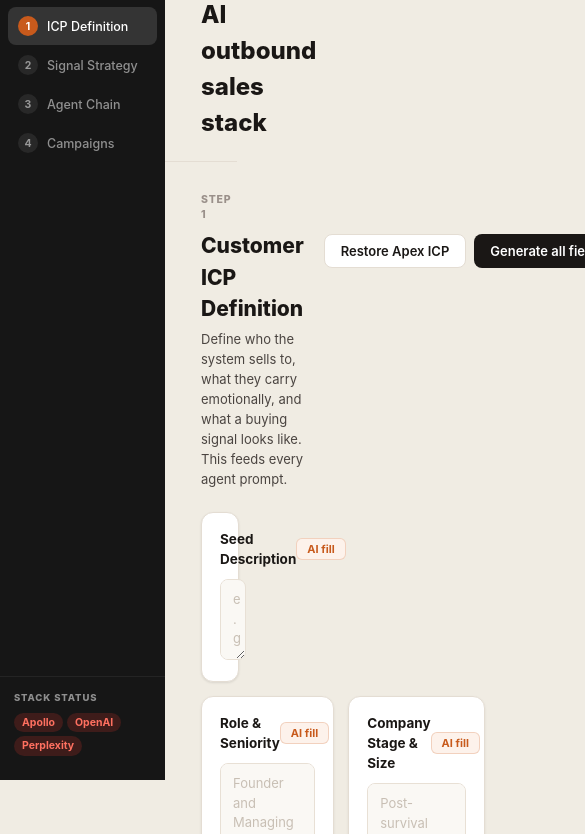
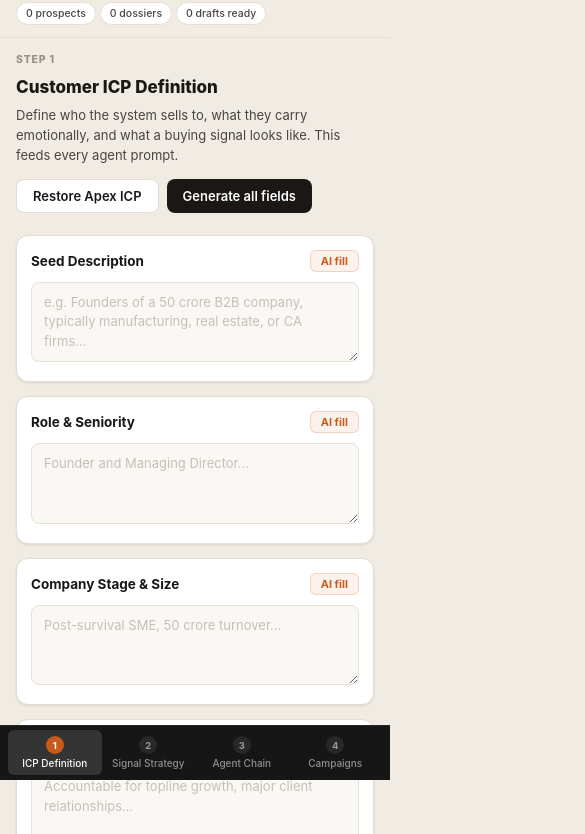
Before and after one commit to shantanuap94/apex-outbound-os, a website: page public/index.html in a window 390 px wide. Shown: the part 64-898 px from the top of the page, 585 px wide, since content can reach past the window. Drawn offline with Linux system fonts and the light colour scheme; no server answers.

Commit message:
Add responsive breakpoints for laptop, tablet, and mobile
- Desktop: tighter header (16px pad, 20px title), 32px main padding
- ≤1200px: 180px sidebar, 2-col score bands, 2-col prospect grid
- ≤900px: 150px sidebar, single-col field rows, empathy map, sources
- ≤640px: sidebar becomes fixed bottom nav, all grids go single-col,
  chain actions stack vertically, rubric hides last column

Co-Authored-By: Claude Sonnet 4.6 <noreply@anthropic.com>

```diff
--- a/public/styles.css
+++ b/public/styles.css
@@ -90,14 +90,15 @@ a { color: var(--accent); }
 .main-wrap { margin-left: 165px; min-height: 100vh; }
 
 .main-hd {
-  display: flex; align-items: flex-start; justify-content: space-between;
-  padding: 26px 36px 20px;
+  display: flex; align-items: center; justify-content: space-between;
+  padding: 16px 32px 14px;
   background: var(--page);
   border-bottom: 1px solid var(--border);
   position: sticky; top: 0; z-index: 50;
+  flex-wrap: wrap; gap: 10px;
 }
-.hd-eyebrow { font-size: 10.5px; font-weight: 800; letter-spacing: 1.2px; text-transform: uppercase; color: var(--accent); margin-bottom: 3px; }
-.hd-title   { font-size: 24px; font-weight: 800; color: var(--text); }
+.hd-eyebrow { font-size: 10px; font-weight: 800; letter-spacing: 1.2px; text-transform: uppercase; color: var(--accent); margin-bottom: 2px; }
+.hd-title   { font-size: 20px; font-weight: 800; color: var(--text); }
 .hd-counters { display: flex; gap: 8px; padding-top: 6px; }
 .ctr-pill {
   font-size: 12px; font-weight: 500; padding: 4px 12px;
@@ -105,7 +106,7 @@ a { color: var(--accent); }
   background: var(--card); color: var(--text-2); white-space: nowrap;
 }
 
-main { padding: 30px 36px 60px; }
+main { padding: 24px 32px 60px; }
 .tab-panel { display: none; }
 .tab-panel.active { display: block; }
 
@@ -160,8 +161,8 @@ main { padding: 30px 36px 60px; }
 
 /* Empathy map */
 .empathy-grid { display: grid; grid-template-columns: 1fr 1fr; gap: 12px; margin-top: 14px; }
-.em-cell-hd   { display: flex; align-items: center; justify-content: space-between; margin-bottom: 6px; }
-.em-cell-hd span { font-size: 12.5px; font-weight: 600; color: var(--text-2); }
+.em-cell-hd   { display: flex; align-items: center; justify-content: space-between; margin-bottom: 6px; gap: 8px; }
+.em-cell-hd span { font-size: 12.5px; font-weight: 600; color: var(--text-2); flex: 1; min-width: 0; }
 .em-cell textarea {
   width: 100%; border: 1px solid #e8e0d5; border-radius: 7px;
   padding: 9px 11px; font-size: 12.5px; color: var(--text);
@@ -370,3 +371,94 @@ main { padding: 30px 36px 60px; }
 .mt-8  { margin-top: 8px; }
 .mt-12 { margin-top: 12px; }
 .mt-16 { margin-top: 16px; }
+
+/* ─── Responsive — laptop (≤ 1200px) ────────────────────────────────────── */
+@media (max-width: 1200px) {
+  #app { grid-template-columns: 180px 1fr; }
+  .sidebar { width: 180px; }
+  .main-wrap { margin-left: 180px; }
+  .score-bands { grid-template-columns: 1fr 1fr; }
+  .main-hd { padding: 18px 24px 14px; }
+  .hd-title { font-size: 20px; }
+  main { padding: 24px 24px 60px; }
+  .prospect-grid { grid-template-columns: 1fr 1fr; }
+}
+
+/* ─── Responsive — tablet / small laptop (≤ 900px) ──────────────────────── */
+@media (max-width: 900px) {
+  #app { grid-template-columns: 150px 1fr; }
+  .sidebar { width: 150px; }
+  .main-wrap { margin-left: 150px; }
+  .sb-brand-name { font-size: 12px; }
+  .sb-brand-sub  { font-size: 10px; }
+  .nav-item { font-size: 11.5px; padding: 8px 8px; gap: 7px; }
+  .main-hd { padding: 14px 18px 10px; flex-wrap: wrap; gap: 8px; }
+  .hd-title { font-size: 18px; }
+  .hd-counters { gap: 6px; }
+  .ctr-pill { font-size: 11px; padding: 3px 10px; }
+  main { padding: 18px 18px 60px; }
+  .step-hd { flex-direction: column; gap: 10px; }
+  .step-hd-btns { display: flex; }
+  .field-row { grid-template-columns: 1fr; }
+  .empathy-grid { grid-template-columns: 1fr; }
+  .source-grid { grid-template-columns: 1fr; }
+  .score-bands { grid-template-columns: 1fr 1fr; }
+  .prospect-grid { grid-template-columns: 1fr 1fr; }
+  .step-card-body { padding: 0 16px 16px; }
+  .rubric-tbl td, .rubric-tbl th { padding: 8px 10px; font-size: 12px; }
+}
+
+/* ─── Responsive — mobile (≤ 640px) ─────────────────────────────────────── */
+@media (max-width: 640px) {
+  #app { grid-template-columns: 1fr; }
+
+  /* Sidebar → fixed bottom nav bar */
+  .sidebar {
+    position: fixed; bottom: 0; top: auto; left: 0; right: 0;
+    width: 100%; height: auto; flex-direction: row;
+    border-top: 1px solid rgba(255,255,255,.08);
+    z-index: 200;
+  }
+  .sb-brand  { display: none; }
+  .sb-status { display: none; }
+  .sb-nav {
+    flex: 1; display: flex; flex-direction: row; padding: 4px 8px;
+    gap: 0; overflow-x: auto;
+  }
+  .nav-item {
+    flex: 1; flex-direction: column; justify-content: center;
+    align-items: center; gap: 3px; padding: 6px 4px;
+    font-size: 10px; border-radius: 6px; min-width: 60px;
+  }
+  .nav-num { width: 18px; height: 18px; font-size: 9.5px; }
+
+  .main-wrap { margin-left: 0; padding-bottom: 72px; }
+  .main-hd { padding: 12px 16px; flex-direction: column; align-items: flex-start; gap: 8px; }
+  .hd-eyebrow { font-size: 9px; }
+  .hd-title { font-size: 16px; }
+  .hd-counters { flex-wrap: wrap; gap: 4px; }
+  .ctr-pill { font-size: 10.5px; padding: 3px 9px; }
+
+  main { padding: 14px 16px 40px; }
+  .step-hd { flex-direction: column; gap: 10px; }
+  .step-hd h2 { font-size: 17px; }
+  .step-hd-btns { flex-wrap: wrap; }
+
+  .field-row { grid-template-columns: 1fr; }
+  .empathy-grid { grid-template-columns: 1fr; }
+  .score-bands { grid-template-columns: 1fr 1fr; }
+  .source-grid { grid-template-columns: 1fr; }
+  .prospect-grid { grid-template-columns: 1fr; }
+  .step-card-body { padding: 0 14px 14px; }
+  .chain-actions { flex-direction: column; }
+  .chain-actions .btn { width: 100%; justify-content: center; }
+  .state-row { flex-wrap: wrap; gap: 8px; }
+  .rubric-tbl th:last-child, .rubric-tbl td:last-child { display: none; }
+  .rubric-tbl td, .rubric-tbl th { padding: 7px 8px; font-size: 11.5px; }
+  .band-card { padding: 12px 14px; }
+  .band-name { font-size: 15px; }
+  .field-card { padding: 14px 14px; }
+  .step-card-hd { padding: 14px 16px; gap: 10px; }
+  .step-badge { width: 24px; height: 24px; font-size: 11px; }
+  .coming-next-card { padding: 32px 20px; }
+}
```
